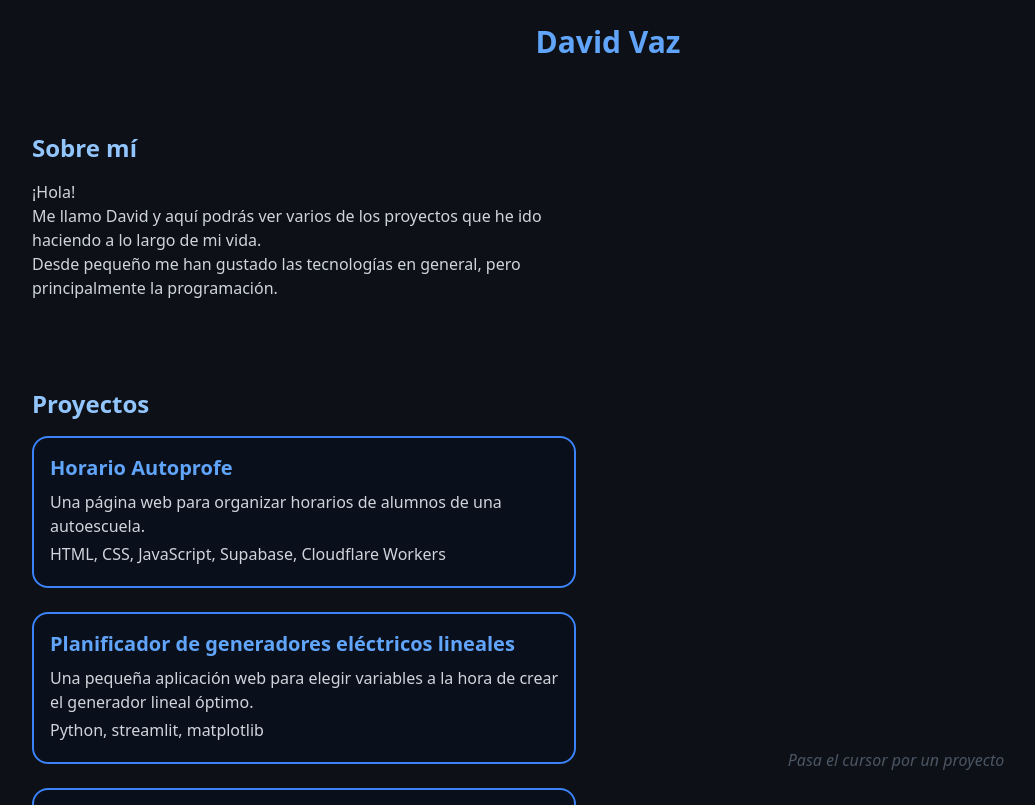
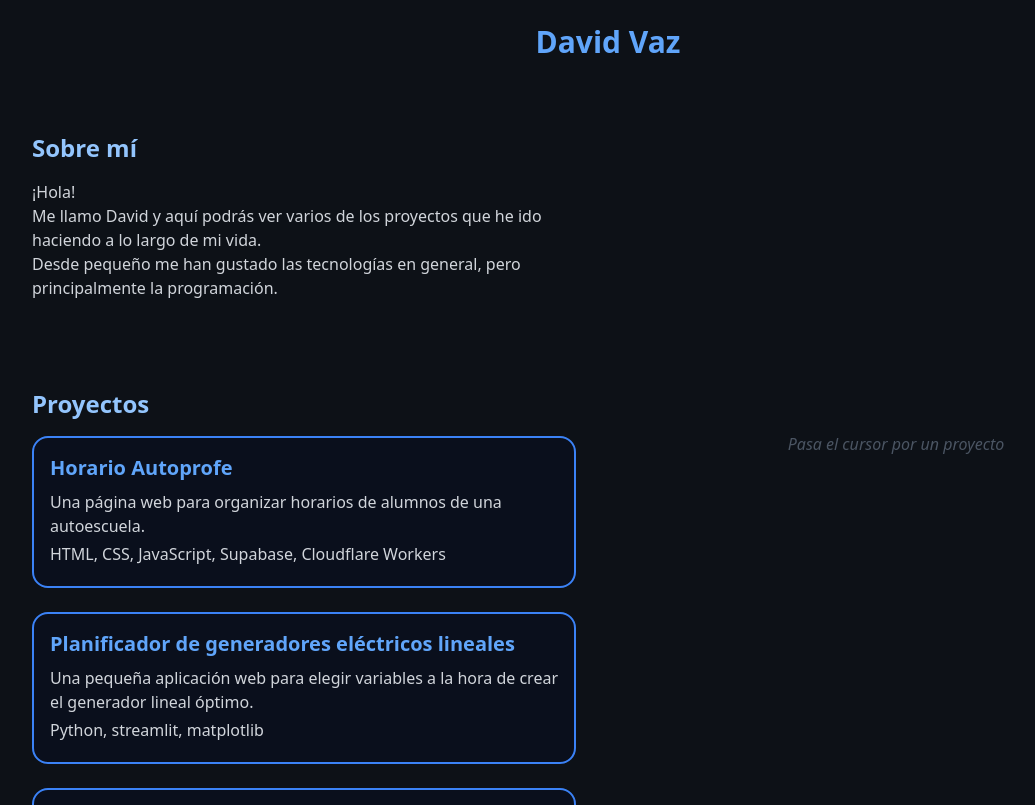
Before and after one commit to Davivp23/DavidVaz, a React (Vite) app: page / in a window 1280 px wide. Shown: the top 805 px of the page, without its empty margins (32-1067 px from the left). Built offline with nearby package versions, Linux system fonts and the light colour scheme.

Commit message:
Return to 1870f9725b4673c872af7ed6c463db5dfe493cb1

```diff
--- a/src/Home.jsx
+++ b/src/Home.jsx
@@ -5,54 +5,49 @@ import Projects from './components/Projects';
 import Contact from './components/Contact';
 import ProjectPreview from './components/ProjectPreview';
 
+
 export default function Home() {
   const [hoveredProject, setHoveredProject] = useState(null);
   const projectsRef = useRef(null);
   const previewRef = useRef(null);
-  const [offset, setOffset] = useState(0);
-
-  const updateOffset = () => {
-    if (!projectsRef.current || !previewRef.current) return;
-
-    const projectBox = projectsRef.current.getBoundingClientRect();
-    const previewHeight = previewRef.current.offsetHeight;
-
-    const projectsCenter = projectBox.top + projectBox.height / 2 + window.scrollY;
-    const previewTop = projectsCenter - previewHeight / 2;
-
-    setOffset(previewTop);
-  };
 
   useEffect(() => {
+    const updateOffset = () => {
+      if (projectsRef.current && previewRef.current) {
+        const projectsRect = projectsRef.current.getBoundingClientRect();
+        const projectsCenter = projectsRect.top + projectsRect.height / 2;
+        const previewHeight = previewRef.current.offsetHeight;
+        const newOffset = projectsCenter - previewHeight / 2 + window.scrollY;
+        setOffset(newOffset);
+      }
+    };
     updateOffset();
     window.addEventListener('resize', updateOffset);
     window.addEventListener('scroll', updateOffset);
+
     return () => {
       window.removeEventListener('resize', updateOffset);
       window.removeEventListener('scroll', updateOffset);
     };
-  }, [hoveredProject]); // También lo recalculamos cuando cambia
+  }, []);
 
+  const [offset, setOffset] = useState(0);
+  console.log('hoveredProject:', hoveredProject);
   return (
     <div className="bg-[#0d1117] text-white min-h-screen font-sans">
       <Header />
+
       <main className="flex flex-col md:flex-row px-4 md:px-16">
-        {/* Columna izquierda */}
+        {/* Columna izquierda: contenido */}
         <div className="md:w-1/2 w-full md:pr-8">
           <About />
-          <Projects onHover={setHoveredProject} ref={projectsRef} />
+          <Projects onHover={setHoveredProject} />
           <Contact />
         </div>
 
-        {/* Columna derecha */}
-        <div className="hidden md:flex w-1/2 relative">
-          <div
-            ref={previewRef}
-            style={{ position: 'absolute', top: `${offset}px` }}
-            className="w-full min-h-[90vh] flex items-center justify-center transition-all duration-300 ease-in-out]"
-          >
-            <ProjectPreview project={hoveredProject} />
-          </div>
+        {/* Columna derecha: imagen dinámica */}
+        <div className="hidden md:flex w-1/2 h-[90vh] items-center justify-center">
+          <ProjectPreview project={hoveredProject} />
         </div>
       </main>
     </div>
--- a/src/components/ProjectPreview.jsx
+++ b/src/components/ProjectPreview.jsx
@@ -63,7 +63,7 @@ export default function ProjectPreview({ project }) {
           animate={{ opacity: 1, scale: 1, y: 0 }}
           exit={{ opacity: 0, scale: 0.95, y: 10 }}
           transition={{ duration: 0.3, ease: 'easeOut' }}
-          className="w-full h-full md:h-full border-2 border-orange-500 rounded-xl overflow-hidden shadow-[0_0_20px_#f9731666]"
+          className="w-full h-[400px] md:h-full border-2 border-orange-500 rounded-xl overflow-hidden shadow-[0_0_20px_#f9731666]"
         >
           {isEmbedded && project.id === 'portafolio' ? (
             <pre className="w-full h-full flex items-center justify-center text-blue-400 text-xs md:text-xs font-mono p-4 text-center">
--- a/src/components/Projects.jsx
+++ b/src/components/Projects.jsx
@@ -1,4 +1,3 @@
-// Projects.jsx
 import React, { forwardRef } from 'react';
 import { Link } from 'react-router-dom';
 import projects from '../data/projects';
@@ -7,27 +6,17 @@ const Projects = forwardRef(({ onHover }, ref) => {
   return (
     <section className="py-10">
       <h2 className="text-2xl font-semibold mb-4 text-blue-300">Proyectos</h2>
-
-      {}
-      <div ref={ref} className="flex flex-col gap-6">
+      <div className="flex flex-col gap-6">
         {projects.map((project) => (
           <Link
             key={project.id}
             to={`/proyecto/${project.id}`}
             onMouseEnter={() => onHover(project)}
-            className="block p-4 bg-[#0a0f1c] border-2 border-blue-500 rounded-2xl hover:border-orange-500 hover:shadow-[0_0_20px_#ff6b35aa] transition duration-300"
-          >
-            <h3
-              className="text-xl font-bold text-blue-400"
-              style={{ marginBottom: '1vh' }}
-            >
-              {project.title}
-            </h3>
-            <p className="text-gray-300" style={{ marginBottom: '0.5vh' }}>
-              {project.description}
-            </p>
-            <p className="text-gray-300" style={{ marginBottom: '0.5vh' }}>
-              {project.technologies.join(', ')}</p>
+            className="block p-4 bg-[#0a0f1c] border-2 border-blue-500 rounded-2xl hover:border-orange-500 hover:shadow-[0_0_20px_#ff6b35aa] transition duration-300">
+            <h3 className="text-xl font-bold text-blue-400" style={{ marginBottom: '1vh' }}>{project.title}</h3>
+            <p className="text-gray-300" style={{ marginBottom: '0.5vh' }}>{project.description}</p>
+
+            <p className="text-gray-300" style={{ marginBottom: '0.5vh' }}>{project.technologies.join(', ')}</p>
           </Link>
         ))}
       </div>
```
